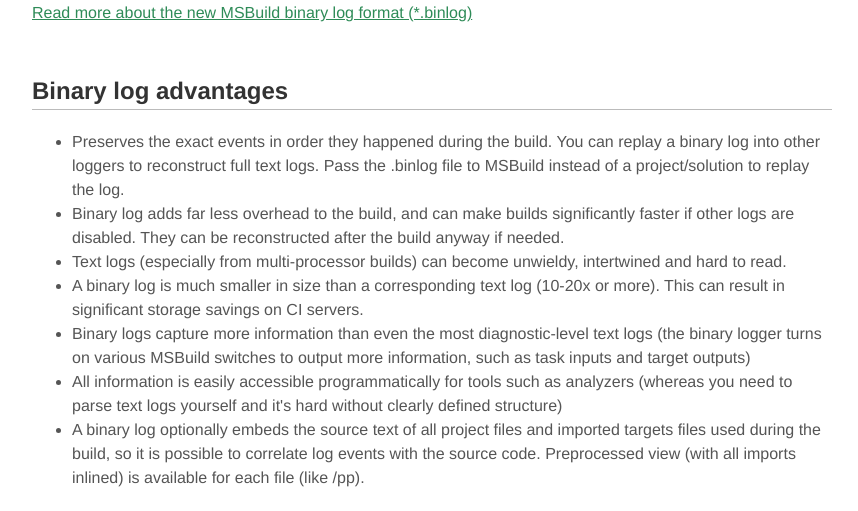
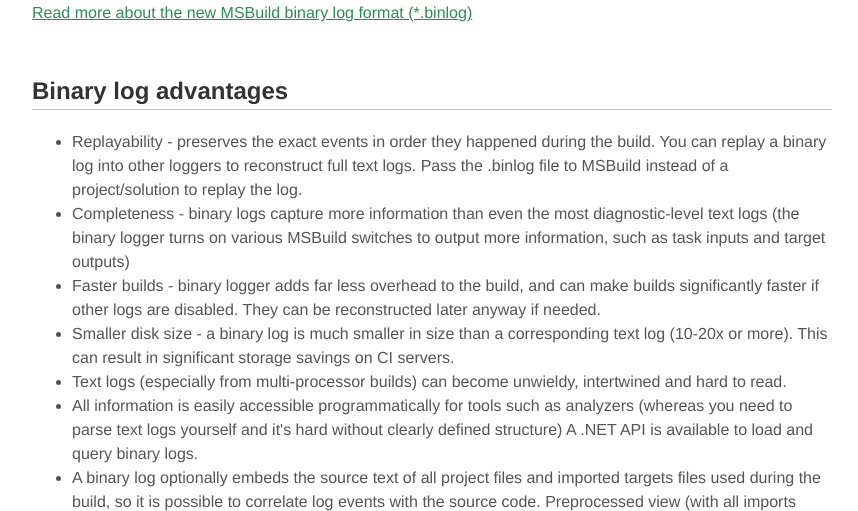
Before and after one commit to KirillOsenkov/MSBuildLog, a plain HTML site: page index.html in a window 1280 px wide. Shown: the part 1000-1511 px from the top of the page, without its empty margins (208-1066 px from the left). Drawn offline with Linux system fonts and the light colour scheme.

Commit message:
Wording.

```diff
--- a/index.html
+++ b/index.html
@@ -22,12 +22,12 @@
     <h2 id="advantages">Binary log advantages</h2>
     <p>
         <ul>
-            <li>Preserves the exact events in order they happened during the build. You can replay a binary log into other loggers to reconstruct full text logs. Pass the .binlog file to MSBuild instead of a project/solution to replay the log.</li>
-            <li>Binary log adds far less overhead to the build, and can make builds significantly faster if other logs are disabled. They can be reconstructed after the build anyway if needed.</li>
+            <li>Replayability - preserves the exact events in order they happened during the build. You can replay a binary log into other loggers to reconstruct full text logs. Pass the .binlog file to MSBuild instead of a project/solution to replay the log.</li>
+            <li>Completeness - binary logs capture more information than even the most diagnostic-level text logs (the binary logger turns on various MSBuild switches to output more information, such as task inputs and target outputs)</li>
+            <li>Faster builds - binary logger adds far less overhead to the build, and can make builds significantly faster if other logs are disabled. They can be reconstructed later anyway if needed.</li>
+            <li>Smaller disk size - a binary log is much smaller in size than a corresponding text log (10-20x or more). This can result in significant storage savings on CI servers.</li>
             <li>Text logs (especially from multi-processor builds) can become unwieldy, intertwined and hard to read.</li>
-            <li>A binary log is much smaller in size than a corresponding text log (10-20x or more). This can result in significant storage savings on CI servers.</li>
-            <li>Binary logs capture more information than even the most diagnostic-level text logs (the binary logger turns on various MSBuild switches to output more information, such as task inputs and target outputs)</li>
-            <li>All information is easily accessible programmatically for tools such as analyzers (whereas you need to parse text logs yourself and it's hard without clearly defined structure)</li>
+            <li>All information is easily accessible programmatically for tools such as analyzers (whereas you need to parse text logs yourself and it's hard without clearly defined structure) A .NET API is available to load and query binary logs.</li>
             <li>A binary log optionally embeds the source text of all project files and imported targets files used during the build, so it is possible to correlate log events with the source code. Preprocessed view (with all imports inlined) is available for each file (like /pp).</li>
         </ul>
     </p>
```
